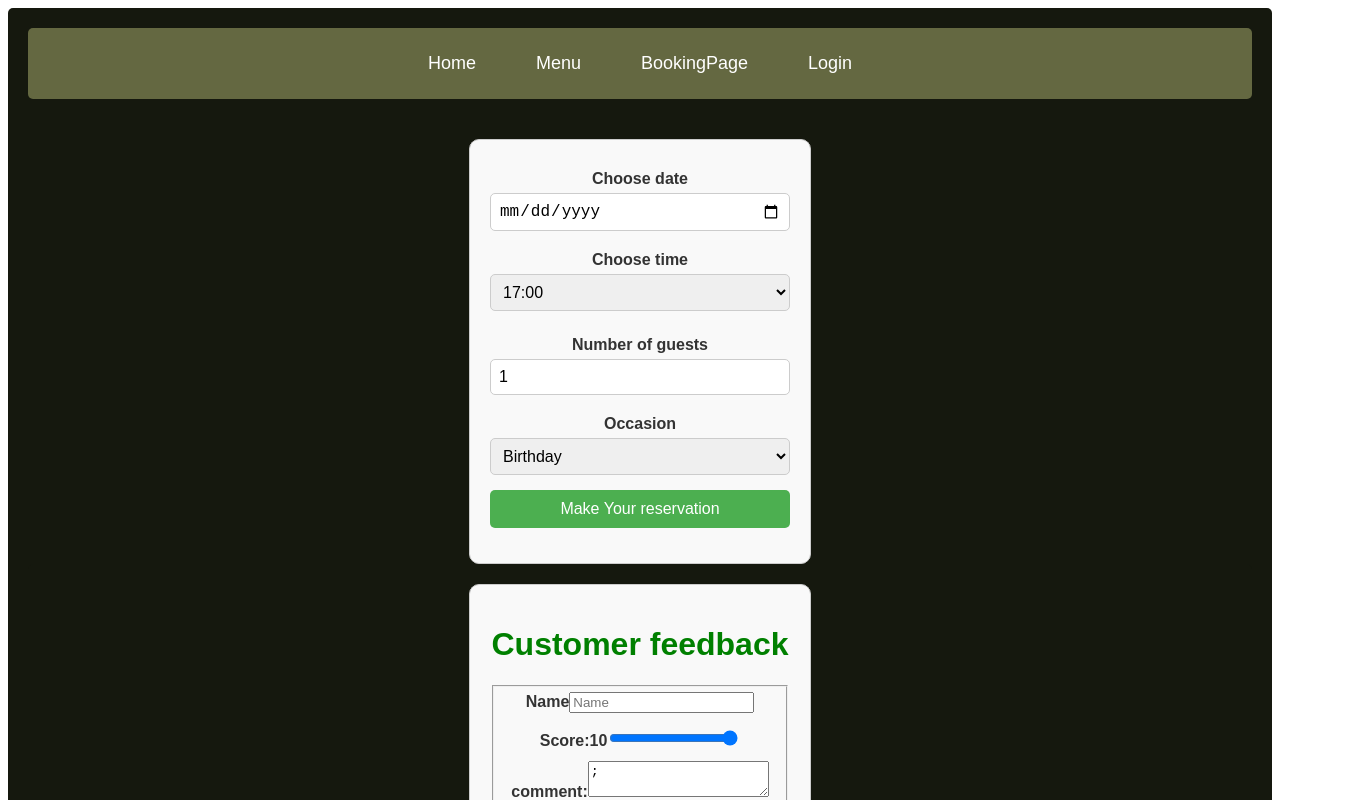
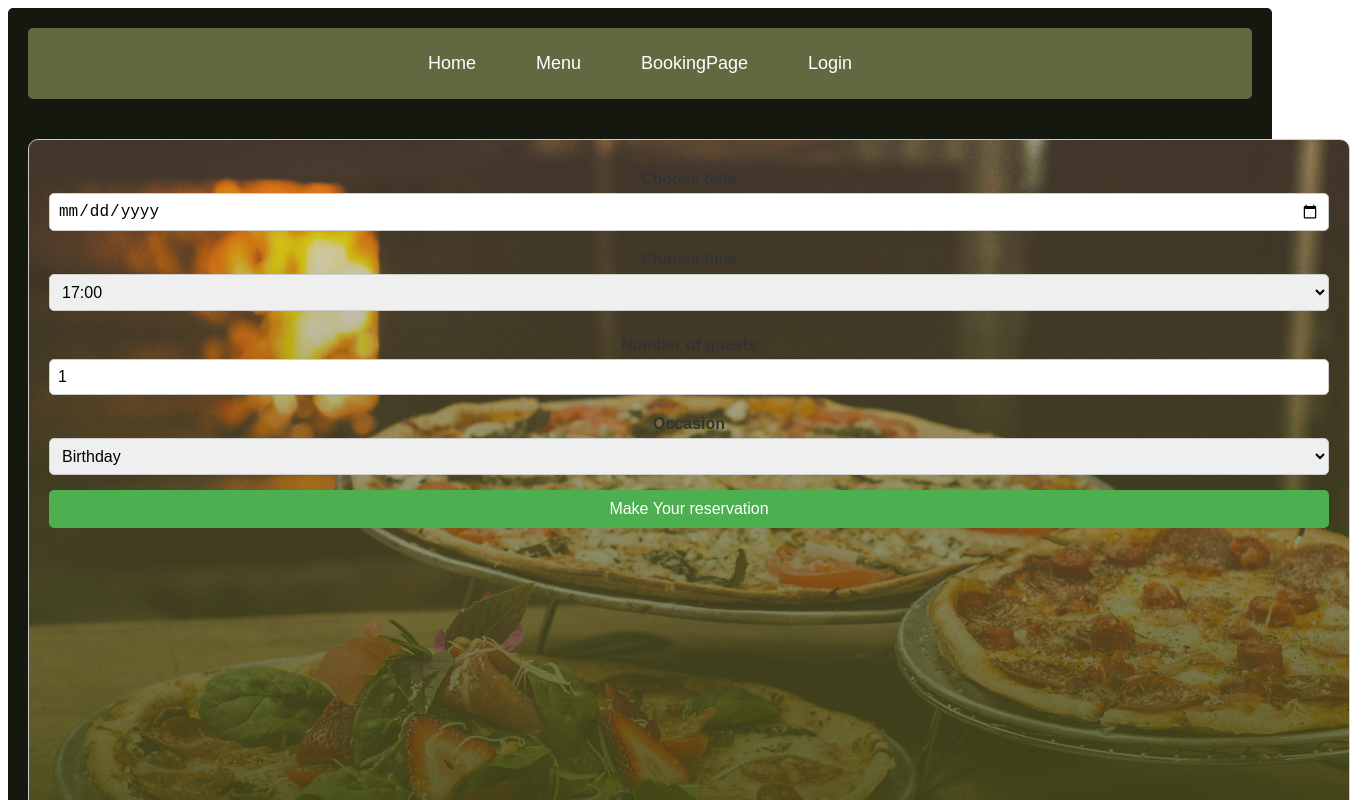
Before and after one commit to nawagirwacatherine/my-app, a React (Create React App) app: page /BookingPage in a window 1280 px wide. Shown: the top 800 px of the page, 1370 px wide, since content can reach past the window. Built offline with nearby package versions, Linux system fonts and the light colour scheme.

Commit message:
Added background-image to the bookingPage component and some style to the menu component

```diff
--- a/src/Home.js
+++ b/src/Home.js
@@ -1,18 +1,7 @@
 import './style.css';
 import React from 'react';
-import image1Image from "./images/image1.jpg";
 import littleImage from  './images/little.png'
 function Home() {
-  const backgroundStyle = {
-    backgroundImage:`linear-gradient(rgba(0,0,0,0.2),#009688),url(${image1Image})`,
-    backgroundSize: 'cover',
-    backgroundPosition: 'center',
-    height: '100vh',
-    borderRadius: '10px',
-    display: 'flex',
-    justifyContent: 'center',
-    alignItems: 'center',
-  };
   const footerStyle = {
     backgroundColor: 'grey',
     color: '#fff',
@@ -30,11 +19,11 @@ function Home() {
 
   return (
     <>
-    <div style={backgroundStyle}>
-      <h1>Welcome to Little lemon Restaurant</h1>
+
+<div>
+      <h1>Welcome to the Home Page</h1>
     </div>
-    <div>
-      <h1>Welcome to the Home Page</h1>
+    <div className="background-style">
     </div>
     <div>
       <h1>Welcome to the Home Page</h1>
@@ -62,55 +51,3 @@ function Home() {
 }
 
 export default Home;
-
-// function Home() {
-
-//   const footerStyle = {
-//     backgroundColor: 'grey',
-//     color: '#fff',
-//     textAlign: 'center',
-//     padding: '10px 0',
-//     position: 'relative',
-//     width: '100%',
-//     bottom: '0',
-//     borderRadius: '10px',
-//   };
-//   const logoStyle = {
-//     height: '50px',
-//     marginRight: '10px',
-//   }
-
-//   return (
-//     <>
-//     <div className="container">
-//       <h1>Welcome to Little lemon Restaurant</h1>
-//     </div>
-//     <div>
-//       <h1>Welcome to the Home Page</h1>
-//     </div>
-//     <div>
-//       <h1>Welcome to the Home Page</h1>
-//     </div>
-//     <div>
-//       <h1>Welcome to the Home Page</h1>
-//     </div>
-
-//     <footer className="foote-style">
-
-//     <div class="flex-container">
-//             <div>
-
-//             </div>
-//             <div>
-//                 <p>Copyright little Lemon</p>
-//             </div>
-
-//         </div>
-//       </footer>
-
-
-//     </>
-//   );
-// }
-
-// export default Home;
--- a/src/Menu.js
+++ b/src/Menu.js
@@ -1,28 +1,37 @@
+
 import './App.js';
-import image4Images from  './images/image4.jpg'
-function Menu () {
-    const backgroundStyle = {
-        backgroundImage:`linear-gradient(rgba(0,0,0,0.2),#009688),url(${image4Images})`,
-        backgroundSize: 'cover',
-        backgroundPosition: 'center',
-        height: '100vh',
-        borderRadius: '10px',
-        display: 'flex',
-        justifyContent: 'center',
-        alignItems: 'center',
-      };
-    return(
-        <div Style={backgroundStyle}>
-            <li>
-       <ul> matooke</ul>
-       <ul>Irish </ul>
-       <ol>burger</ol>
-       <ol>grilled chicken</ol>
-       <ol> pasted fish</ol>
-       </li>
+import './style.css';
+
+function Menu() {
+    return (
+        <>
+        <div>
+
+            <h1>
+                OUR DAILY MENU
+            </h1>
+            <p>At our restaurant our customers are our priority please expect the
+                best of the best service from us
+            </p>
+            </div>
+                    <div className="background-style">
+            <ul className="unordered-menu">
+                <li>Matooke</li>
+                <li>Irish</li>
+                <li>Rice</li>
+                <li>Posho</li>
+                <li>Cassava</li>
+            </ul>
+            <ol className="ordered-menu">
+                <li>Burger</li>
+                <li>Grilled Chicken</li>
+                <li>Pasted Fish</li>
+                <li>nyama choma</li>
+                <li>Goats meat</li>
+            </ol>
         </div>
-    )
-
+        </>
+    );
 }
 
-export default Menu ;
+export default Menu;
--- a/src/style.css
+++ b/src/style.css
@@ -1,4 +1,4 @@
-
+/*
 
 form {
     display: flex;
@@ -9,7 +9,7 @@ form {
     border: 1px solid #ccc;
     border-radius: 10px;
     background-color: #f9f9f9;
-    /* background-image:url(images/image1.jpg")  */
+    background-image: url("images/image4.jpg");
   }
 
 
@@ -54,10 +54,67 @@ form {
   }
   .heading{
     color: green;
+  } */
+
+
+
+  form {
+    display: flex;
+    flex-direction: column;
+    width: 100vw; /* Full width of the viewport */
+    height: 100vh; /* Full height of the viewport */
+    margin: 0; /* Remove any margin */
+    padding: 20px;
+    border: 1px solid #ccc;
+    border-radius: 10px;
+    background-color: #f9f9f9;
+    background-image:linear-gradient(rgba(125, 132, 105, 0.2), #3c4313), url("images/image4.jpg");
+    background-size: cover; /* Ensure the background covers the entire form */
+    background-position: center; /* Center the background image */
   }
 
-  /* .container {
-    background-image:linear-gradient(rgba(0,0,0,0.2),#009688),url(images/image1.jpg),
+label {
+    margin-top: 10px;
+    margin-bottom: 5px;
+    font-weight: bold;
+    color: #333;
+  }
+
+input[type="date"],
+input[type="number"],
+select {
+    padding: 8px;
+    border: 1px solid #ccc;
+    border-radius: 5px;
+    width: 100%;
+    box-sizing: border-box;
+    font-size: 16px;
+    margin-bottom: 10px;
+  }
+
+input[type="submit"] {
+    padding: 10px;
+    background-color: #4CAF50;
+    color: white;
+    border: none;
+    border-radius: 5px;
+    cursor: pointer;
+    font-size: 16px;
+  }
+
+input[type="submit"]:hover {
+    background-color: #45a049;
+}
+
+form input, form select {
+    margin-bottom: 15px;
+  }
+
+.heading {
+    color: green;
+  }
+  .background-style {
+    background-image: linear-gradient(rgba(0,0,0,0.2), #009688), url("images/image1.jpg");
     height:100vh;
     border-radius: 10px;
     display: flex;
@@ -65,4 +122,26 @@ form {
     align-items: center;
     background-size: cover;
     background-position: center;
+  }
+
+  /* label {
+    font-size: 14px;
   } */
+
+
+  .unordered-menu {
+    list-style-type: disc; /* default for unordered lists */
+    margin-bottom: 20px; /* add spacing between the two lists */
+}
+
+.ordered-menu {
+    list-style-type: decimal; /* default for ordered lists */
+}
+
+.background-style ul, .background-style ol {
+    padding-left: 20px; /* add some padding to align the list nicely */
+}
+
+.background-style li {
+    margin-bottom: 10px; /* add space between list items */
+}
```
